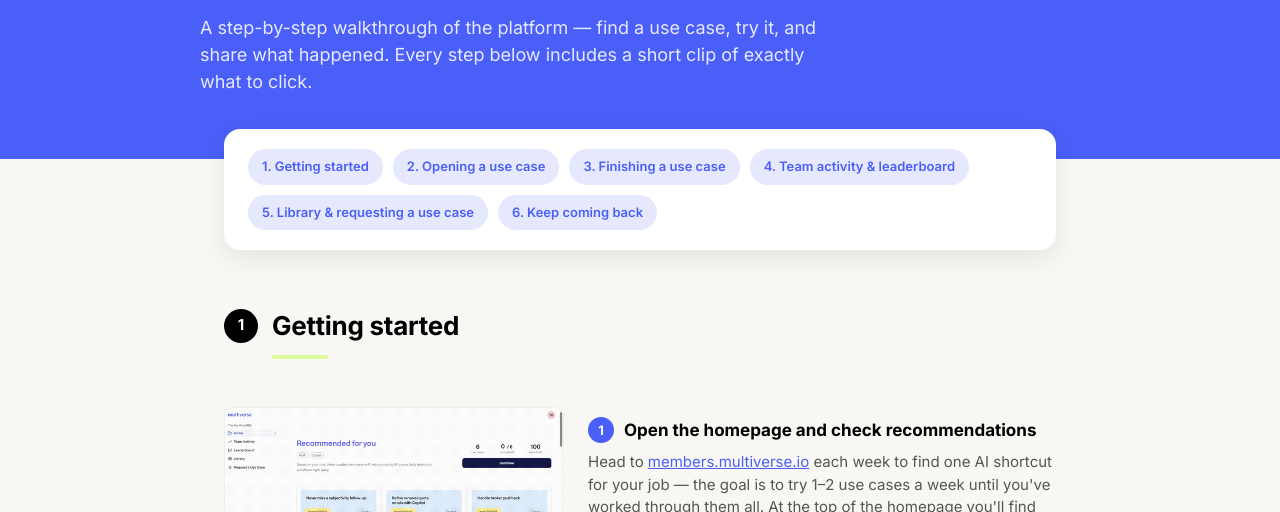
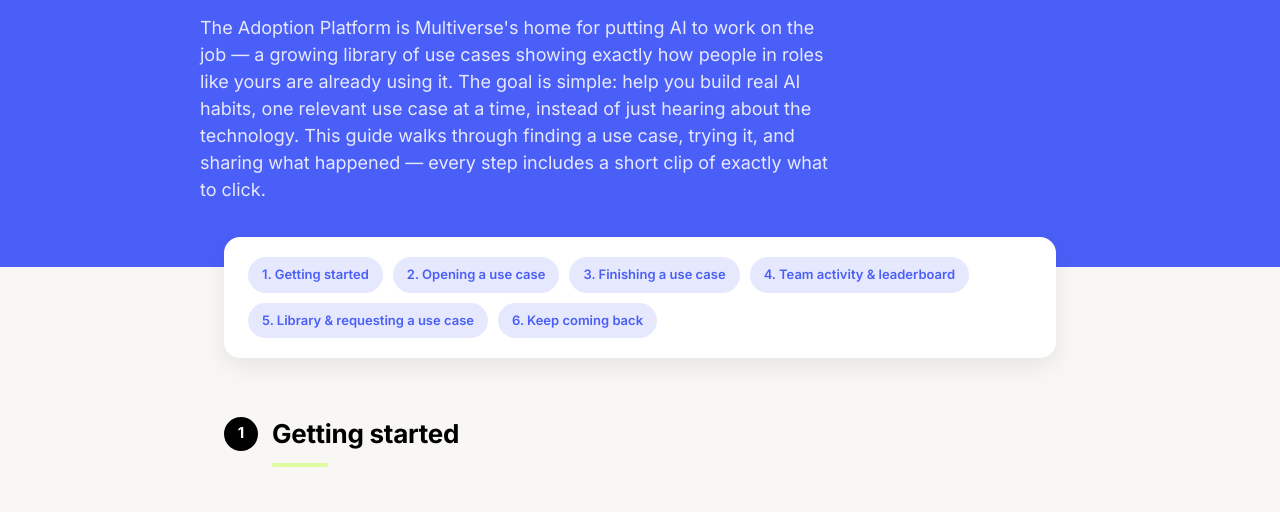
Before and after one commit to samnelsonmv/public_links, a plain HTML site: page hartford-adoption-platform-guide/index.html in a window 1280 px wide. Shown: the part 226-738 px from the top of the page. Drawn offline with Linux system fonts and the light colour scheme.

Commit message:
Rewrite hero subtitle with more context on the Adoption Platform

```diff
--- a/hartford-adoption-platform-guide/index.html
+++ b/hartford-adoption-platform-guide/index.html
@@ -235,7 +235,7 @@
     <div class="logo">multiverse</div>
     <span class="eyebrow">Adoption Platform Guide</span>
     <h1 class="title">How to use the <mark>Adoption Platform</mark></h1>
-    <p class="sub">A step-by-step walkthrough of the platform — find a use case, try it, and share what happened. Every step below includes a short clip of exactly what to click.</p>
+    <p class="sub">The Adoption Platform is Multiverse's home for putting AI to work on the job — a growing library of use cases showing exactly how people in roles like yours are already using it. The goal is simple: help you build real AI habits, one relevant use case at a time, instead of just hearing about the technology. This guide walks through finding a use case, trying it, and sharing what happened — every step includes a short clip of exactly what to click.</p>
   </div>
 </div>
 
```
